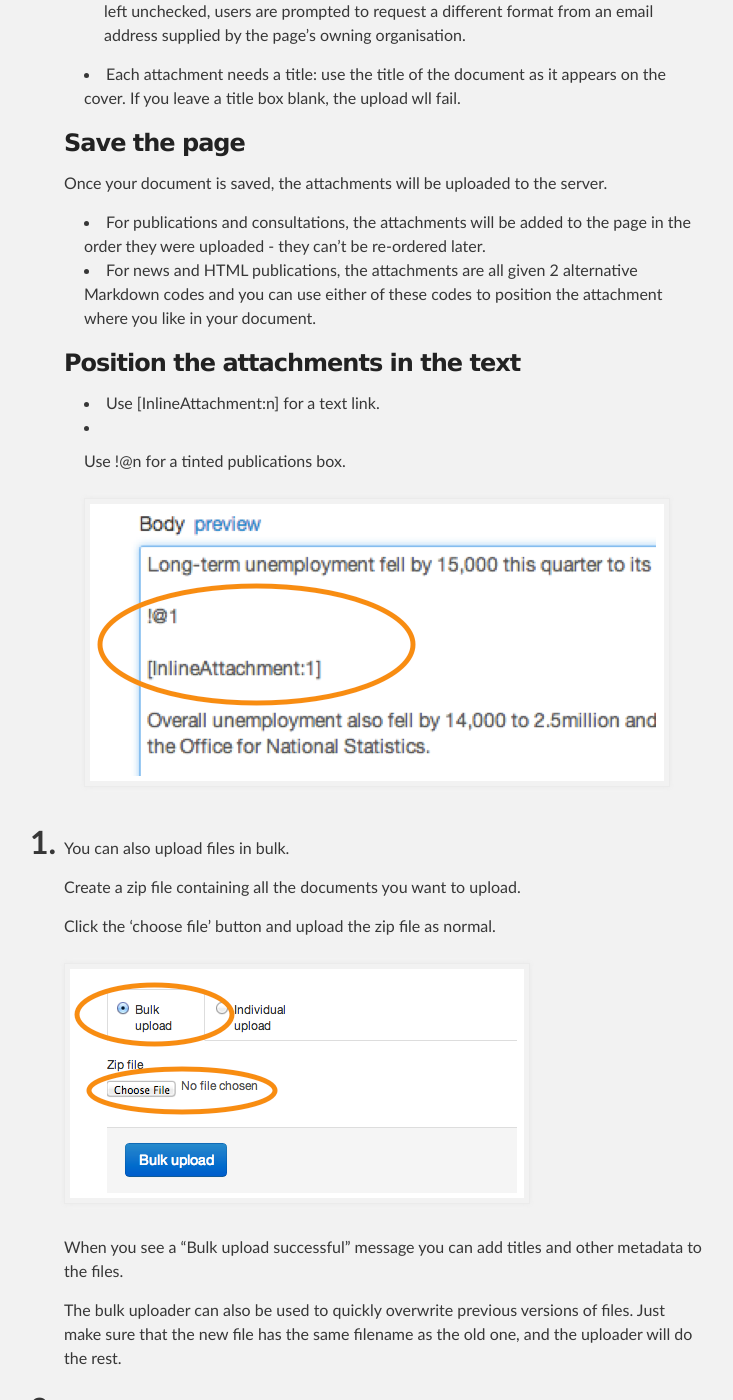
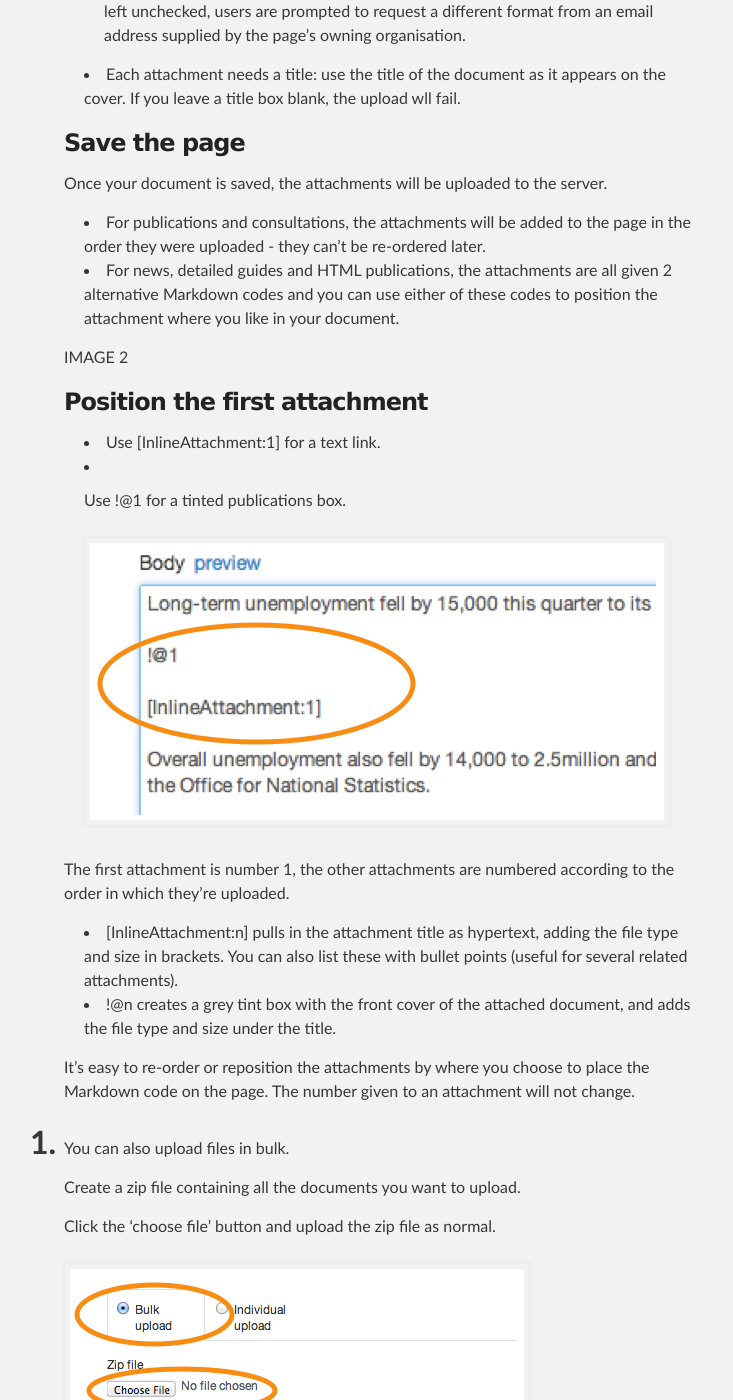
Before and after one commit to alphagov/inside-government-admin-guide, a Jekyll site: the page built from creating-documents/add-attachments.md, in a window 1280 px wide and 1400 px high, scrolled down 797 px. Shown: the whole window, without its empty margins (256-989 px from the left). Built offline with Jekyll 4.4.1, drawn with Linux system fonts in a browser that asks for light colours.

Commit message:
Update add-attachments.md

```diff
--- a/creating-documents/add-attachments.md
+++ b/creating-documents/add-attachments.md
@@ -24,16 +24,23 @@ You can add attachments individually or you can bulk-upload a zip file containin
 Once your document is saved, the attachments will be uploaded to the server.
 
 * For publications and consultations, the attachments will be added to the page in the order they were uploaded - they can't be re-ordered later.
-* For news and HTML publications, the attachments are all given 2 alternative Markdown codes and you can use either of these codes to position the attachment where you like in your document.
+* For news, detailed guides and HTML publications, the attachments are all given 2 alternative Markdown codes and you can use either of these codes to position the attachment where you like in your document.
 
+IMAGE 2
 
-### Position the attachments in the text
+### Position the first attachment
 
-* Use \[InlineAttachment:n\] for a text link.
-* Use !@n for a tinted publications box.
+* Use \[InlineAttachment:1\] for a text link.
+* Use !@1 for a tinted publications box.
 
 	![Add attachments 3](add-attachments-3.png)
 
+The first attachment is number 1, the other attachments are numbered according to the order in which they’re uploaded.
+
+* [InlineAttachment:n] pulls in the attachment title as hypertext, adding the file type and size in brackets. You can also list these with bullet points (useful for several related attachments).
+* !@n creates a grey tint box with the front cover of the attached document, and adds the file type and size under the title.
+
+It’s easy to re-order or reposition the attachments by where you choose to place the Markdown code on the page. The number given to an attachment will not change.
 
 5. You can also upload files in bulk.
 
```
